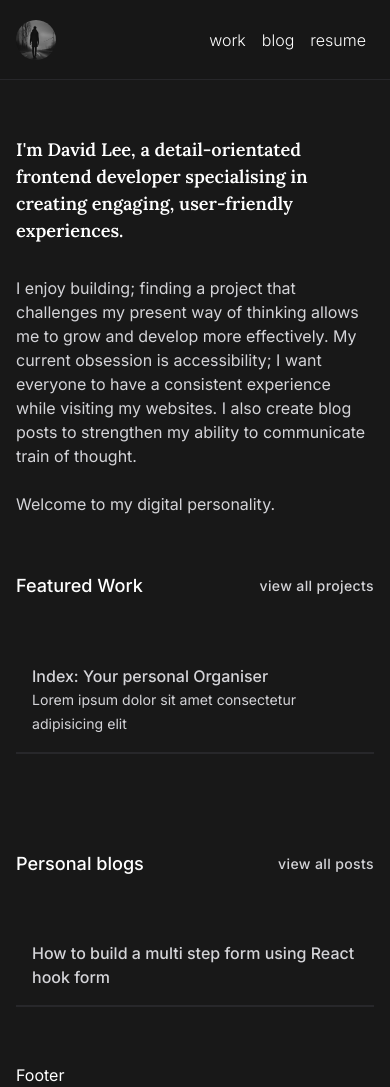
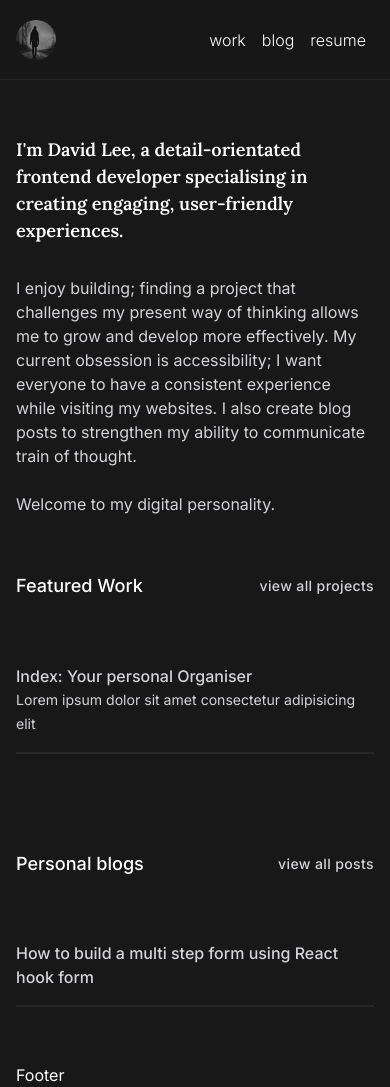
Before and after one commit to DLee1993/website, a Next.js app: page / in a window 390 px wide. Built offline with nearby package versions, Linux system fonts and the light colour scheme.

Commit message:
removed x axis padding for mobile viewports

```diff
--- a/app/page.tsx
+++ b/app/page.tsx
@@ -40,7 +40,7 @@ export default function Home() {
                                     className={`
                                         text-accent hover:bg-zinc-800/25 border-b-2 ${
                                             index === featuredProjects.length - 1 && "border-b-0"
-                                        } border-zinc-800 px-4 py-4 flex justify-between items-center transition-all duration-200`}
+                                        } border-zinc-800 sm:px-4 py-4 flex justify-between items-center transition-all duration-200`}
                                 >
                                     <article>
                                         <p className="font-medium">{project.title}</p>
@@ -71,7 +71,7 @@ export default function Home() {
                                     className={`
                                         text-accent hover:bg-zinc-800/25 border-b-2 ${
                                             index === featuredProjects.length - 1 && "border-b-0"
-                                        } border-zinc-800 px-4 py-4 flex justify-between items-center transition-all duration-200`}
+                                        } border-zinc-800 sm:px-4 py-4 flex justify-between items-center transition-all duration-200`}
                                 >
                                     <article>
                                         <p className="font-medium">{blog.title}</p>
```
